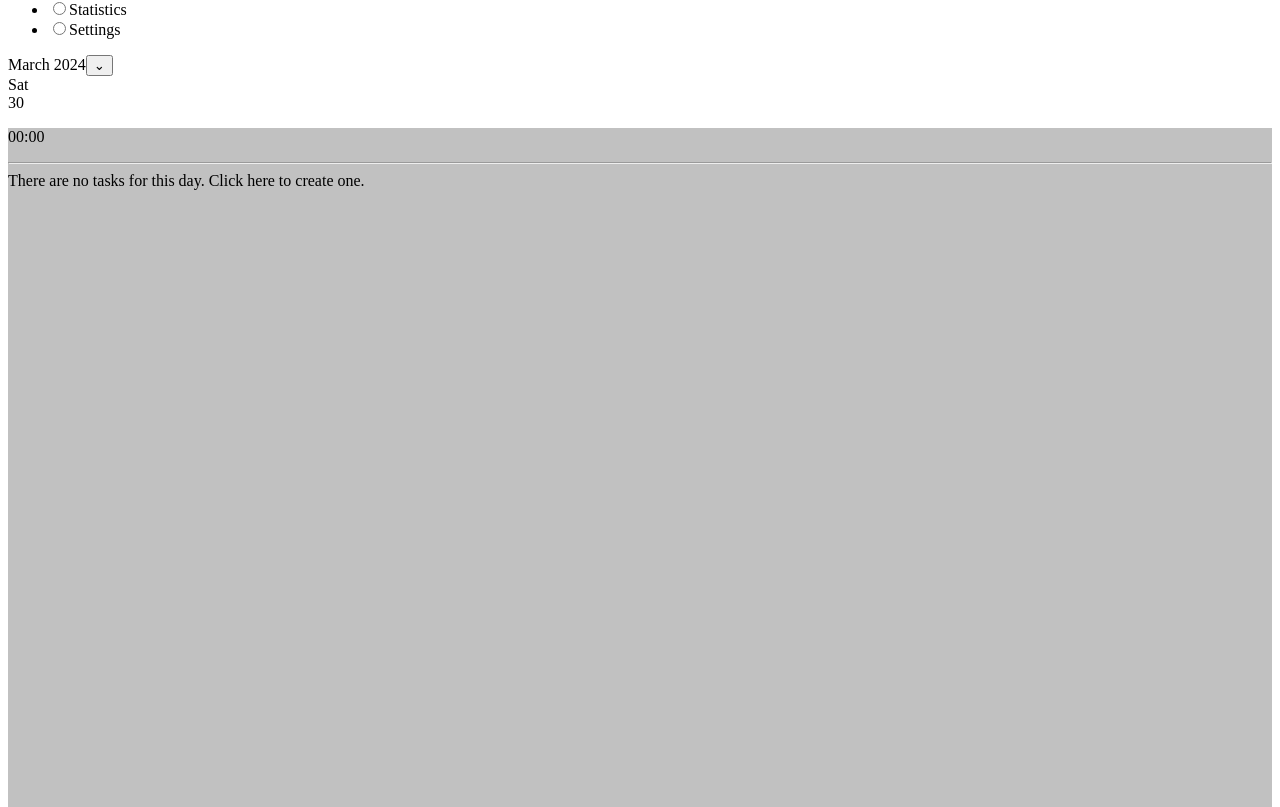
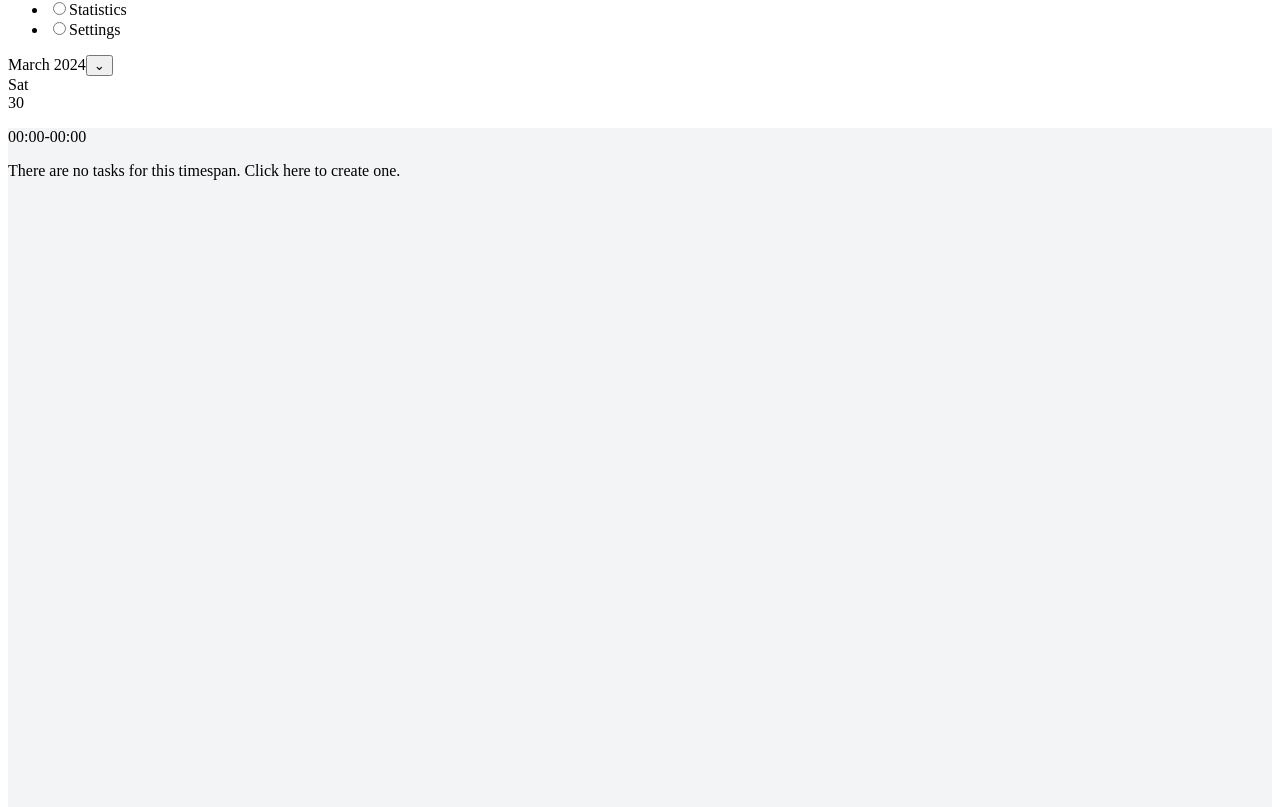
Before and after one commit to Zyphdoz/Temporal-Architect-App, a React (Vite) app: page / in a window 1280 px wide. Shown: the part 1073-1880 px from the top of the page. Built offline with nearby package versions, Linux system fonts and the light colour scheme; the HTML template or start-up script is replaced by a standard one.

Commit message:
change styling for placeholder task

```diff
--- a/src/components/CalendarTask.tsx
+++ b/src/components/CalendarTask.tsx
@@ -16,9 +16,10 @@ function CalendarTask({ tasks }: CalendarTaskProps) {
                         <div style={{ height, backgroundColor, boxSizing: 'border-box' }}>
                             <div className="flex justify-between px-4 pb-2 pt-3">
                                 <p>{task.title}</p>
-                                <p>{dateToHhMmIn24hFormat(task.startTime)}</p>
+                                <p>
+                                    {dateToHhMmIn24hFormat(task.startTime)}-{dateToHhMmIn24hFormat(task.endTime)}
+                                </p>
                             </div>
-                            <hr className="border-blue-500"></hr>
                             <div className="px-3">{task.description}</div>
                         </div>
                     </div>
--- a/src/services/calendar.ts
+++ b/src/services/calendar.ts
@@ -69,7 +69,7 @@ class Calendar {
         nextDate.setHours(0, 0, 0, 0);
         let placeholderTask: CalendarTask = {
             title: '',
-            description: 'There are no tasks for this day. Click here to create one.',
+            description: 'There are no tasks for this timespan. Click here to create one.',
             category: '',
             startTime: new Date(date),
             endTime: new Date(nextDate),
@@ -83,7 +83,7 @@ class Calendar {
             repeatFriday: false,
             repeatSaturday: false,
             repeatSunday: false,
-            backgroundColor: '#c1c1c1',
+            backgroundColor: '#F3F4F6',
         };
         return [placeholderTask];
     }
```
